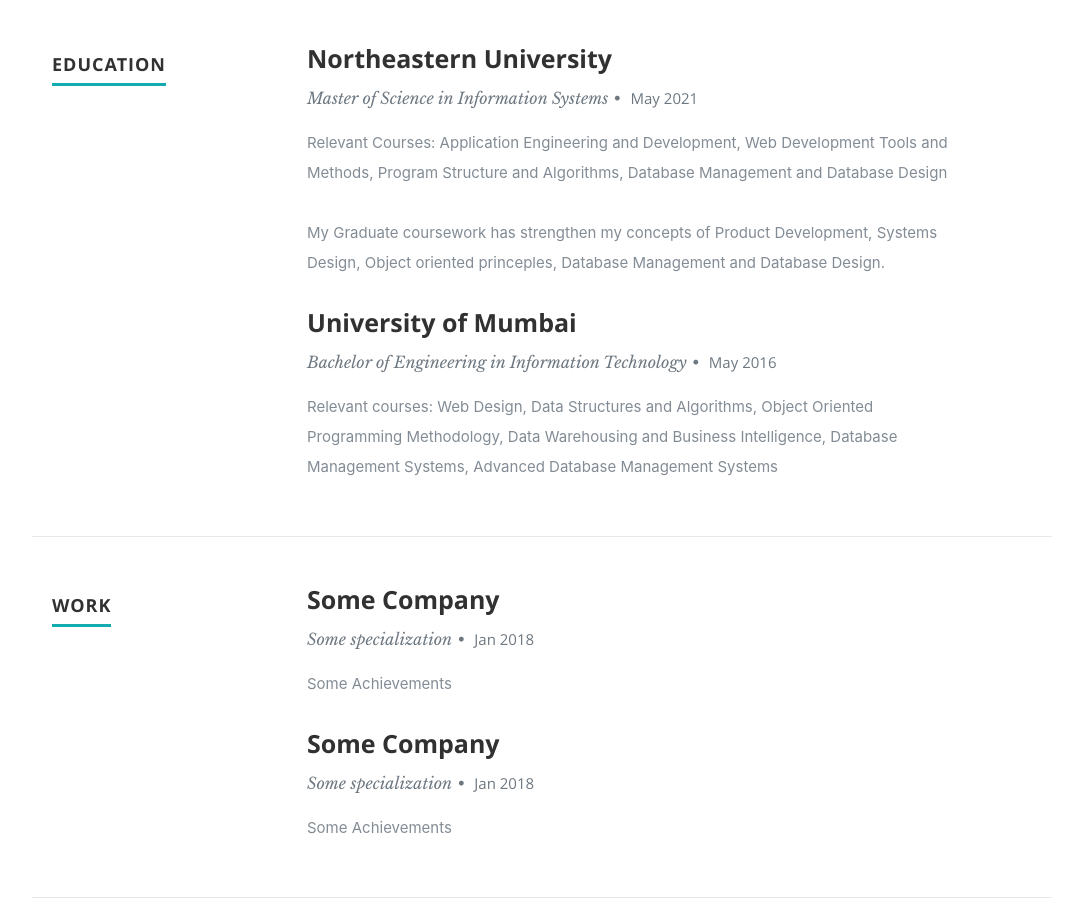
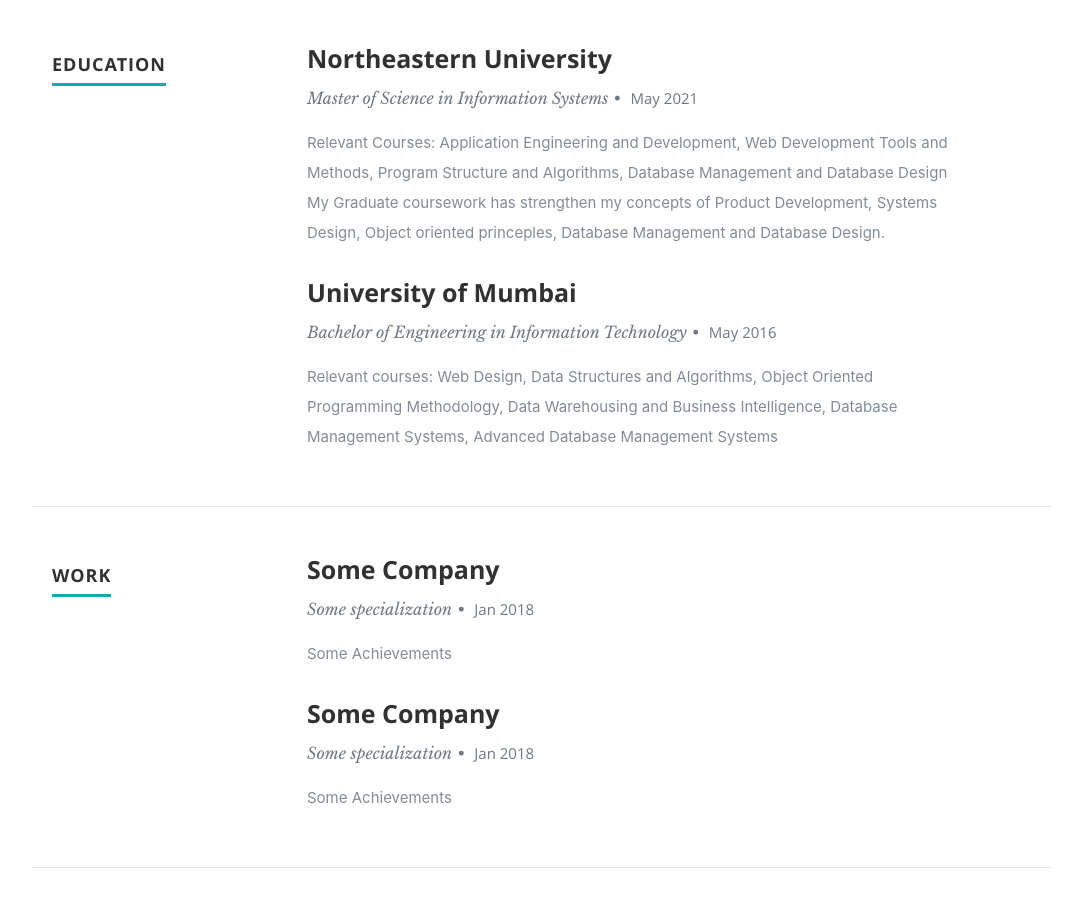
Before and after one commit to AishwaryaSawant/Portfolio, a React (Create React App) app: page / in a window 1280 px wide. Shown: the part 1260-2182 px from the top of the page, without its empty margins (98-1181 px from the left). Built offline with nearby package versions, Linux system fonts and the light colour scheme.

Commit message:
Updating About master's course

```diff
--- a/src/components/Resume.js
+++ b/src/components/Resume.js
@@ -22,9 +22,7 @@ export default  class Resume extends Component {
                           {item.specialization}
                           <span>&bull;</span> <em className="date">{item.MonthOfPassing} {item.YearOfPassing}</em></p>
                           <p>
-                          {item.Achievements}
-                          </p>
-                          <p>
+                          {item.Achievements} <br/>
                             {item.AboutEdu}
                           </p>
                        </div>
```
